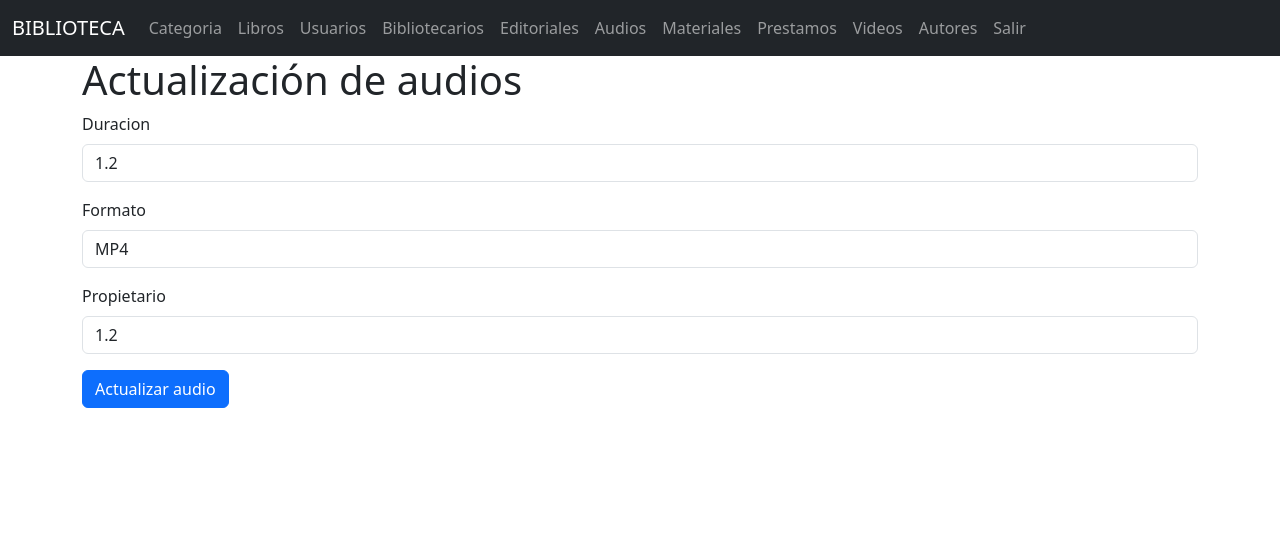
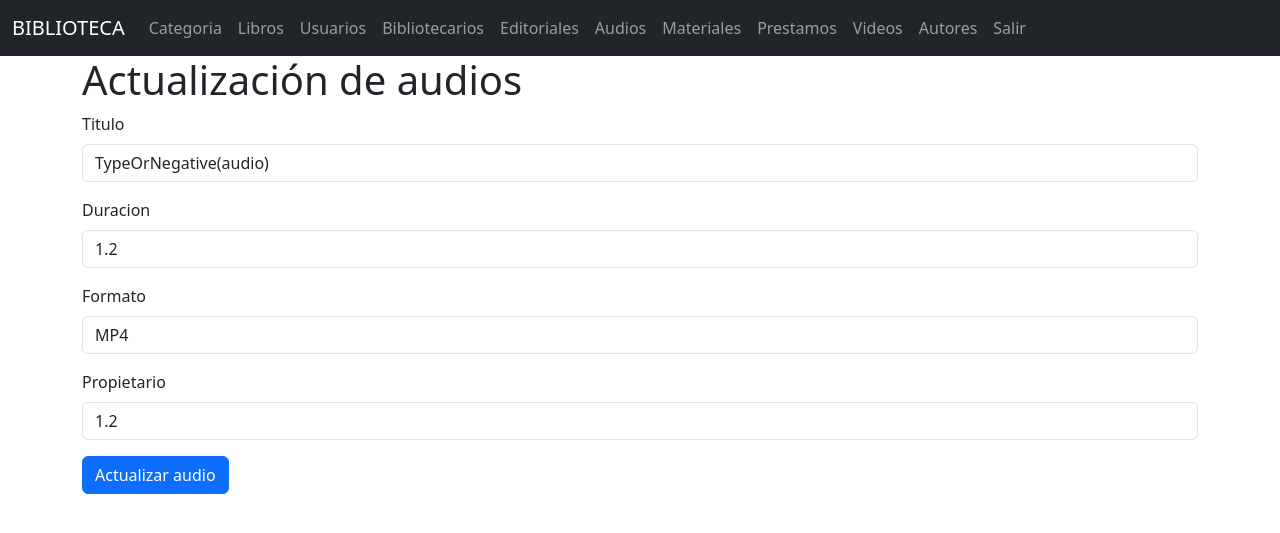
Before and after one commit to DevCadi/BIBLIOTECA, a Flask app: page /audios/edit/1 in a window 1280 px wide. Shown: the top 533 px of the page. Run offline with Flask 3, Linux system fonts and the light colour scheme; data comes from the database, SQL or seed files in the repository; both versions use the stored data as it was after the commit.

Commit message:
Unión entre audio y material

```diff
--- a/controllers/audio_controllers.py
+++ b/controllers/audio_controllers.py
@@ -1,5 +1,5 @@
 from flask import request, redirect, url_for, Blueprint
-
+from models.material_model import Material
 from models.audio_model import Audio
 from views import audio_view
 
@@ -13,26 +13,31 @@ def index():
 @audio_bp.route("/create", methods = ['GET','POST'])
 def create():
     if request.method == 'POST':
+        id_material = request.form['id_material']
         duracion = request.form['duracion']
         formato = request.form['formato']
         propietario = request.form['duracion']
 
-        audio = Audio(duracion, formato, propietario)
+        audio = Audio(id_material, duracion, formato, propietario)
         audio.save()
         return redirect(url_for('audio.index'))
-    return audio_view.create()
+    materiales = Material.query.all()
+
+    return audio_view.create(materiales=materiales)
 
 @audio_bp.route("/edit/<int:id_audio>", methods=['GET','POST'])
 def edit(id_audio):
     audio = Audio.get_by_id(id_audio)
     if request.method == 'POST':
+        id_material = request.form['id_material']
         duracion = request.form['duracion']
         formato = request.form['formato']
         propietario = request.form['duracion']
 
-        audio.update(duracion=duracion, formato=formato, propietario=propietario)
+        audio.update(id_material=id_material, duracion=duracion, formato=formato, propietario=propietario)
         return redirect(url_for('audio.index'))
-    return audio_view.edit(audio)
+    materiales = Material.query.all()
+    return audio_view.edit(audio=audio, materiales=materiales)
 
 @audio_bp.route("/delete/<int:id_audio>")
 def delete(id_audio):
--- a/models/audio_model.py
+++ b/models/audio_model.py
@@ -9,7 +9,10 @@ class Audio(db.Model):
     formato = db.Column(db.String(50), nullable=False)
     propietario = db.Column(db.String(150), nullable=False)
 
-    def __init__(self, duracion, formato, propietario):
+    material = db.relationship('Material', back_populates = 'audio')
+
+    def __init__(self, id_material ,duracion, formato, propietario):
+        self.id_material = id_material
         self.duracion = duracion
         self.formato = formato
         self.propietario = propietario
@@ -29,8 +32,9 @@ class Audio(db.Model):
         return Audio.query.get(id_audio)
 
     #actualizar
-    def update(self, duracion=None, formato=None, propietario=None):
-        if duracion and formato and propietario:
+    def update(self, id_material=None, duracion=None, formato=None, propietario=None):
+        if id_material and duracion and formato and propietario:
+            self.id_material= id_material
             self.duracion = duracion
             self.formato = formato
             self.propietario = propietario
--- a/models/material_model.py
+++ b/models/material_model.py
@@ -14,6 +14,7 @@ class Material(db.Model):
     categoria = db.relationship('Categoria', back_populates='materiales')
     libro = db.relationship('Libro', back_populates='material')
     autor = db.relationship('Autores', back_populates='materiales')
+    audio = db.relationship('Audio', back_populates = 'material')
 
     def __init__(self, tipo, titulo, fecha_ingreso, estado, id_categoria, id_autor):
         self.tipo = tipo
--- a/templates/audios/edit.html
+++ b/templates/audios/edit.html
@@ -5,6 +5,15 @@
 {% block content %}
 <h1>Actualización de audios</h1>
 <form action="{{url_for('audio.edit',id_audio=audio.id_audio)}}" method="POST">
+    <div class="mb-3">
+        <label class="form-label">Titulo</label>
+        <select name="id_material" class="form-control" required>
+            <option value="">Seleccione un titulo:</option>
+            {% for material in materiales %}
+                <option value="{{material.id_material}}"  {% if material.id_material== audio.id_material %} selected {% endif %}>{{material.titulo}}({{ material.tipo }})</option>
+            {% endfor %}
+        </select>
+    </div>
     <div class="mb-3">
         <label for="" class="form-label">Duracion</label>
         <input type="text" class="form-control" name="duracion" value="{{audio.duracion}}" required>
--- a/templates/audios/index.html
+++ b/templates/audios/index.html
@@ -10,6 +10,7 @@
 <table class="table table-striped">
     <tr>
         <th>ID</th>
+        <th>Título</th>
         <th>Duracion</th>
         <th>Formato</th>
         <th>Propietario</th>
@@ -18,6 +19,7 @@
     </tr>
     {% for item in audios %}
     <tr>
+        <td>{{item.material.titulo}}</td>
         <td>{{item.id_audio}}</td>
         <td>{{item.duracion}}</td>
         <td>{{item.formato}}</td>
--- a/views/audio_view.py
+++ b/views/audio_view.py
@@ -3,8 +3,8 @@ from flask import render_template
 def list(audios):
     return render_template('audios/index.html', audios=audios)
 
-def create():
-    return render_template('audios/create.html')
+def create(materiales):
+    return render_template('audios/create.html', materiales=materiales)
 
-def edit(audio):
-    return render_template('audios/edit.html', audio=audio)
+def edit(audio, materiales):
+    return render_template('audios/edit.html', audio=audio, materiales=materiales)
```
Also changed, not shown: templates/audios/create.html (+9 -0 lines), instance/biblioteca.db.
